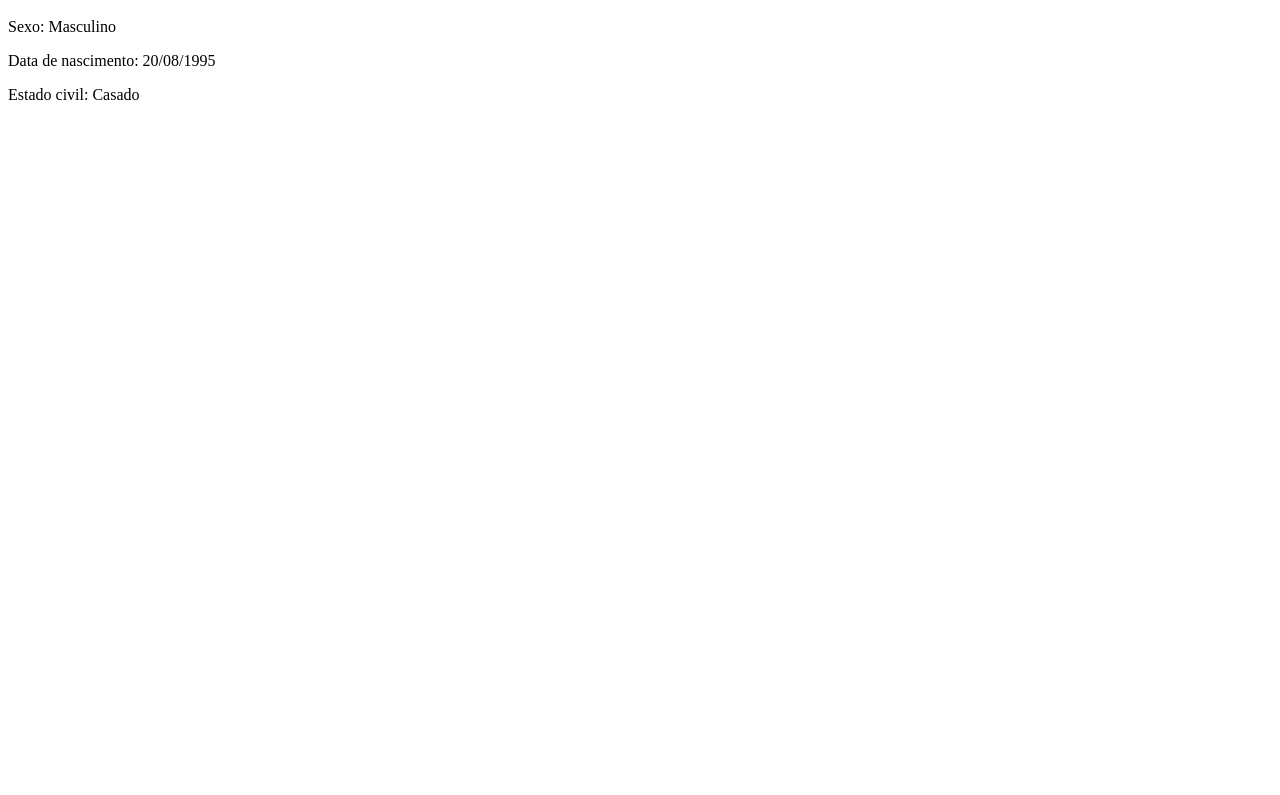
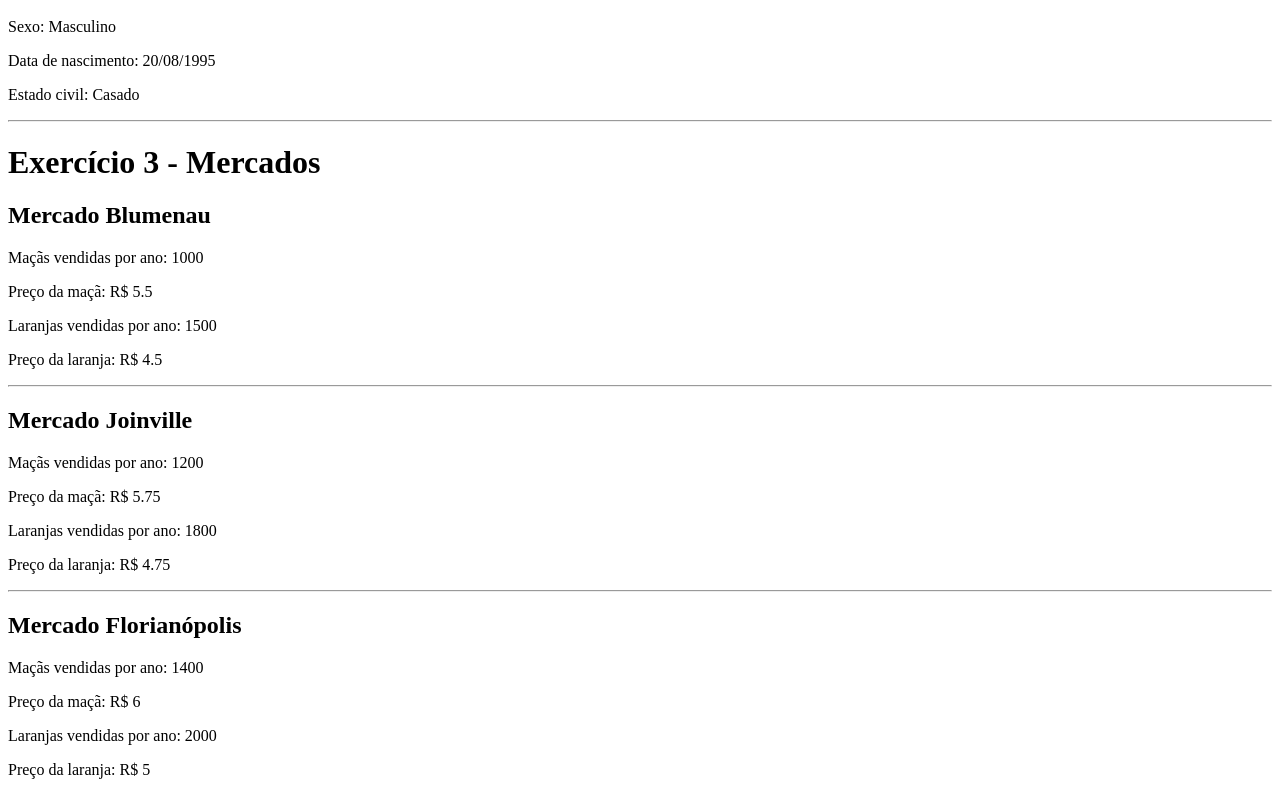
Before and after one commit to marialeticia26/exercicios-angular, an Angular app: page / in a window 1280 px wide. Shown: the part 585-1380 px from the top of the page. Before the commit the page ends 800 px from the top, so only its background shows below. Built offline with nearby package versions, Linux system fonts and the light colour scheme.

Commit message:
Adiciona exercício 3 de introdução

```diff
--- a/src/app/app.html
+++ b/src/app/app.html
@@ -3,3 +3,7 @@
 <hr>
 
 <app-exercicio2-pessoa></app-exercicio2-pessoa>
+
+<hr>
+
+<app-exercicio3-mercado></app-exercicio3-mercado>
--- a/src/app/app.ts
+++ b/src/app/app.ts
@@ -2,10 +2,11 @@ import { Component, signal } from '@angular/core';
 import { RouterOutlet } from '@angular/router';
 import { Exercicio1Apresentacao } from './introducao/exercicio1-apresentacao/exercicio1-apresentacao';
 import { Exercicio2Pessoa } from './introducao/exercicio2-pessoa/exercicio2-pessoa';
+import { Exercicio3Mercado } from './introducao/exercicio3-mercado/exercicio3-mercado';
 
 @Component({
   selector: 'app-root',
-  imports: [RouterOutlet, Exercicio1Apresentacao, Exercicio2Pessoa],
+  imports: [RouterOutlet, Exercicio1Apresentacao, Exercicio2Pessoa, Exercicio3Mercado],
   templateUrl: './app.html',
   styleUrl: './app.css'
 })
--- /dev/null
+++ b/src/app/introducao/exercicio3-mercado/exercicio3-mercado.html
@@ -0,0 +1,26 @@
+<h1>Exercício 3 - Mercados</h1>
+
+<h2>{{ unidadeDeBlumenau.nome }}</h2>
+
+<p>Maçãs vendidas por ano: {{ unidadeDeBlumenau.macasVendidasPorAno }}</p>
+<p>Preço da maçã: R$ {{ unidadeDeBlumenau.precoMaca }}</p>
+<p>Laranjas vendidas por ano: {{ unidadeDeBlumenau.laranjasVendidasPorAno }}</p>
+<p>Preço da laranja: R$ {{ unidadeDeBlumenau.precoLaranja }}</p>
+
+<hr>
+
+<h2>{{ unidadeDeJoinville.nome }}</h2>
+
+<p>Maçãs vendidas por ano: {{ unidadeDeJoinville.macasVendidasPorAno }}</p>
+<p>Preço da maçã: R$ {{ unidadeDeJoinville.precoMaca }}</p>
+<p>Laranjas vendidas por ano: {{ unidadeDeJoinville.laranjasVendidasPorAno }}</p>
+<p>Preço da laranja: R$ {{ unidadeDeJoinville.precoLaranja }}</p>
+
+<hr>
+
+<h2>{{ unidadeDeFlorianopolis.nome }}</h2>
+
+<p>Maçãs vendidas por ano: {{ unidadeDeFlorianopolis.macasVendidasPorAno }}</p>
+<p>Preço da maçã: R$ {{ unidadeDeFlorianopolis.precoMaca }}</p>
+<p>Laranjas vendidas por ano: {{ unidadeDeFlorianopolis.laranjasVendidasPorAno }}</p>
+<p>Preço da laranja: R$ {{ unidadeDeFlorianopolis.precoLaranja }}</p>
--- /dev/null
+++ b/src/app/introducao/exercicio3-mercado/exercicio3-mercado.ts
@@ -0,0 +1,34 @@
+import { Component } from '@angular/core';
+import { Mercado } from './mercado';
+
+@Component({
+  selector: 'app-exercicio3-mercado',
+  imports: [],
+  templateUrl: './exercicio3-mercado.html',
+  styleUrl: './exercicio3-mercado.css',
+})
+export class Exercicio3Mercado {
+  unidadeDeBlumenau: Mercado = {
+    nome: "Mercado Blumenau",
+    macasVendidasPorAno: 1000,
+    precoMaca: 5.50,
+    laranjasVendidasPorAno: 1500,
+    precoLaranja: 4.50
+  };
+
+  unidadeDeJoinville: Mercado = {
+    nome: "Mercado Joinville",
+    macasVendidasPorAno: 1200,
+    precoMaca: 5.75,
+    laranjasVendidasPorAno: 1800,
+    precoLaranja: 4.75
+  };
+
+  unidadeDeFlorianopolis: Mercado = {
+    nome: "Mercado Florianópolis",
+    macasVendidasPorAno: 1400,
+    precoMaca: 6.00,
+    laranjasVendidasPorAno: 2000,
+    precoLaranja: 5.00
+  };
+}
--- /dev/null
+++ b/src/app/introducao/exercicio3-mercado/mercado.ts
@@ -0,0 +1,7 @@
+export interface Mercado {
+    nome: string;
+    macasVendidasPorAno: number;
+    precoMaca: number;
+    laranjasVendidasPorAno: number;
+    precoLaranja: number;
+}
```
Also changed, not shown: src/app/introducao/exercicio3-mercado/exercicio3-mercado.css (added), 1 other file (tests, documents, lock files or other folders).
